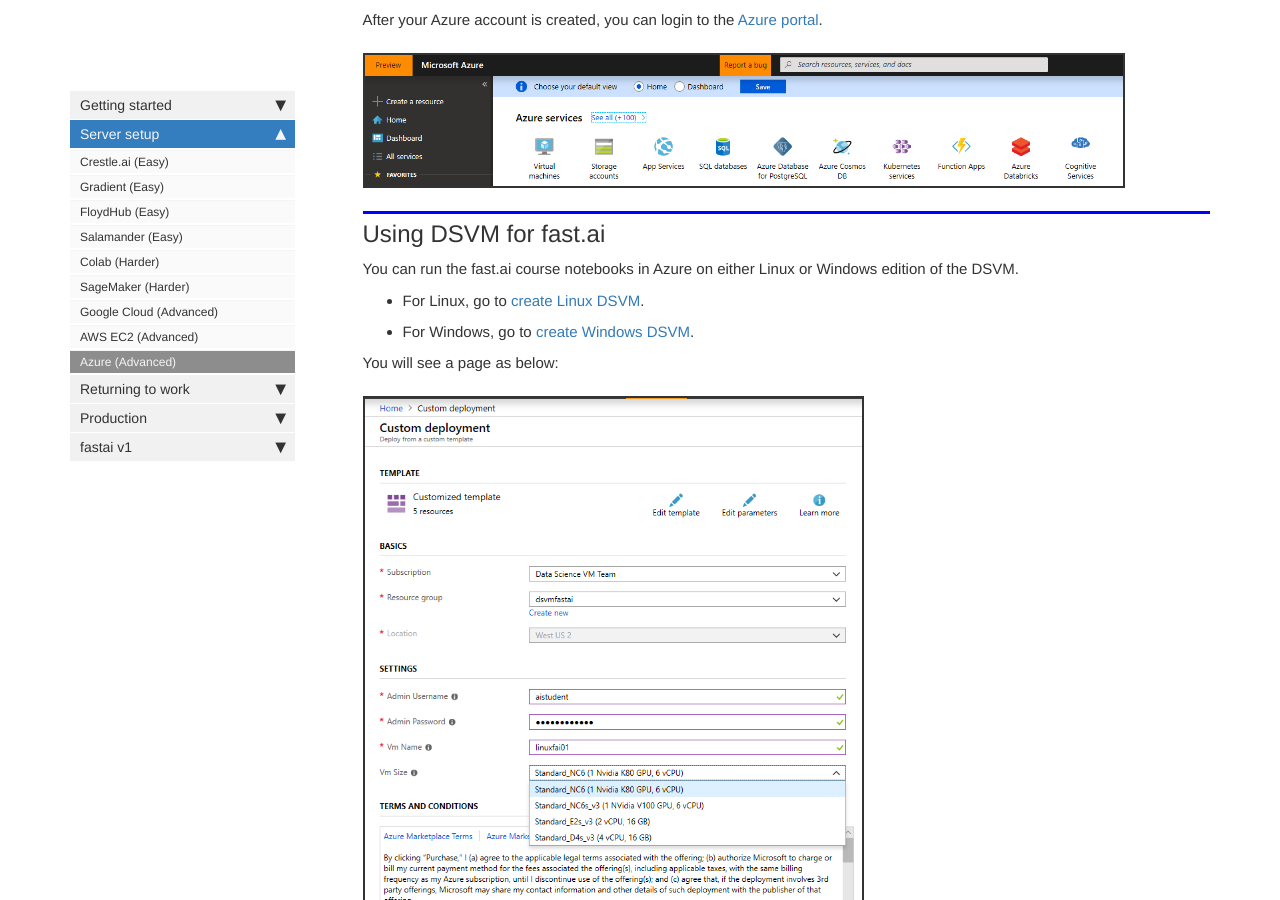
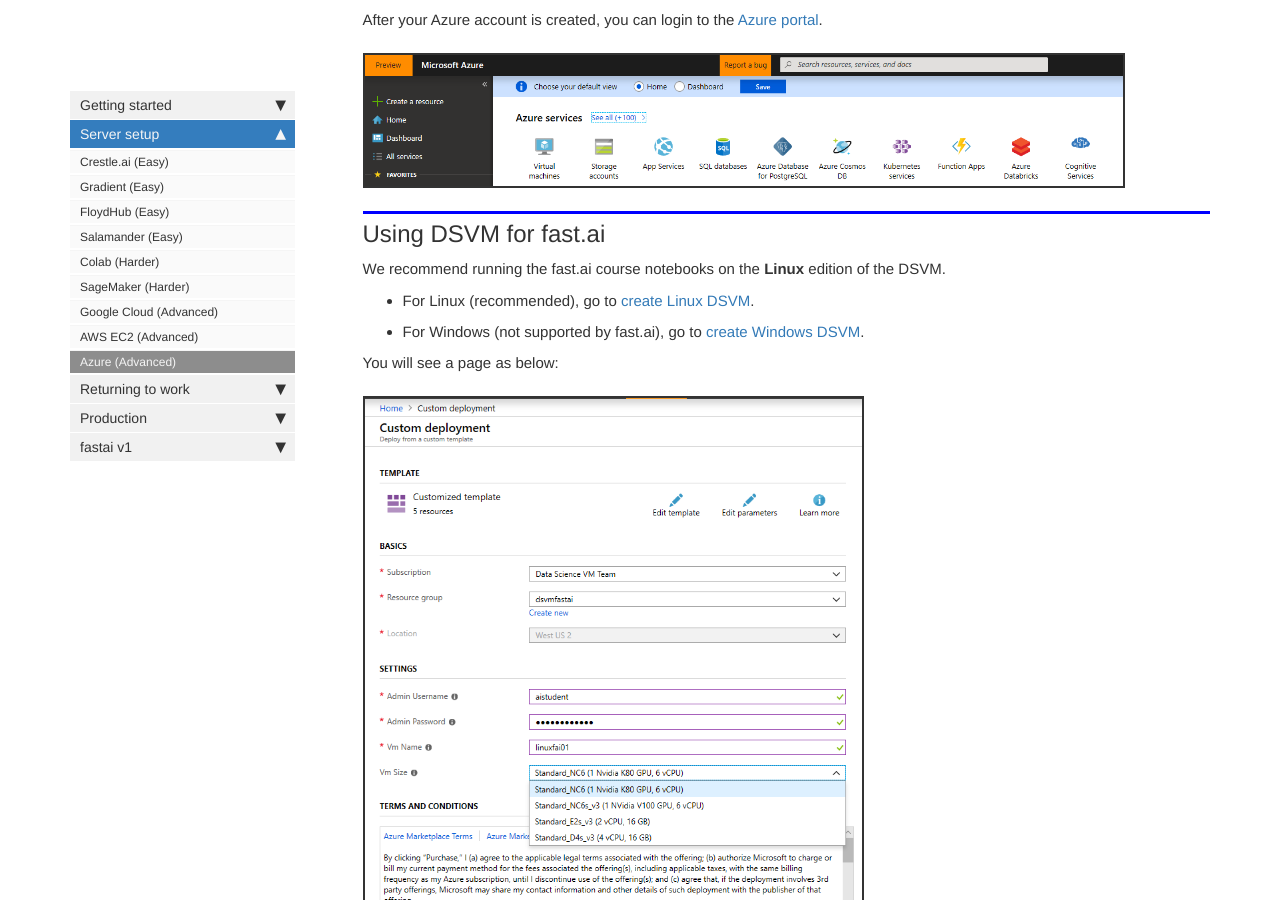
Before and after one commit to tamersalama/course-v3, a Jekyll site: the page built from docs/start_azure.md, in a window 1280 px wide and 900 px high, scrolled down 1690 px. Built offline with Jekyll 4.4.1, drawn with Linux system fonts in a browser that asks for light colours; nearby versions of some CDN libraries; comment, search, counter and statistics services are not loaded.

Commit message:
Update start_azure.md

```diff
--- a/docs/start_azure.md
+++ b/docs/start_azure.md
@@ -31,10 +31,10 @@
 
 ## Using DSVM for fast.ai
 
-You can run the fast.ai course notebooks in Azure on either Linux or Windows edition of the DSVM.
+We recommend running the fast.ai course notebooks on the **Linux** edition of the DSVM.
 
-* For Linux, go to [create Linux DSVM](http://aka.ms/dsvm/fastai).
-* For Windows, go to [create Windows DSVM](http://aka.ms/dsvm/fastai/windows).
+* For Linux (recommended), go to [create Linux DSVM](http://aka.ms/dsvm/fastai).
+* For Windows (not supported by fast.ai), go to [create Windows DSVM](http://aka.ms/dsvm/fastai/windows).
 
 You will see a page as below:
 
```
